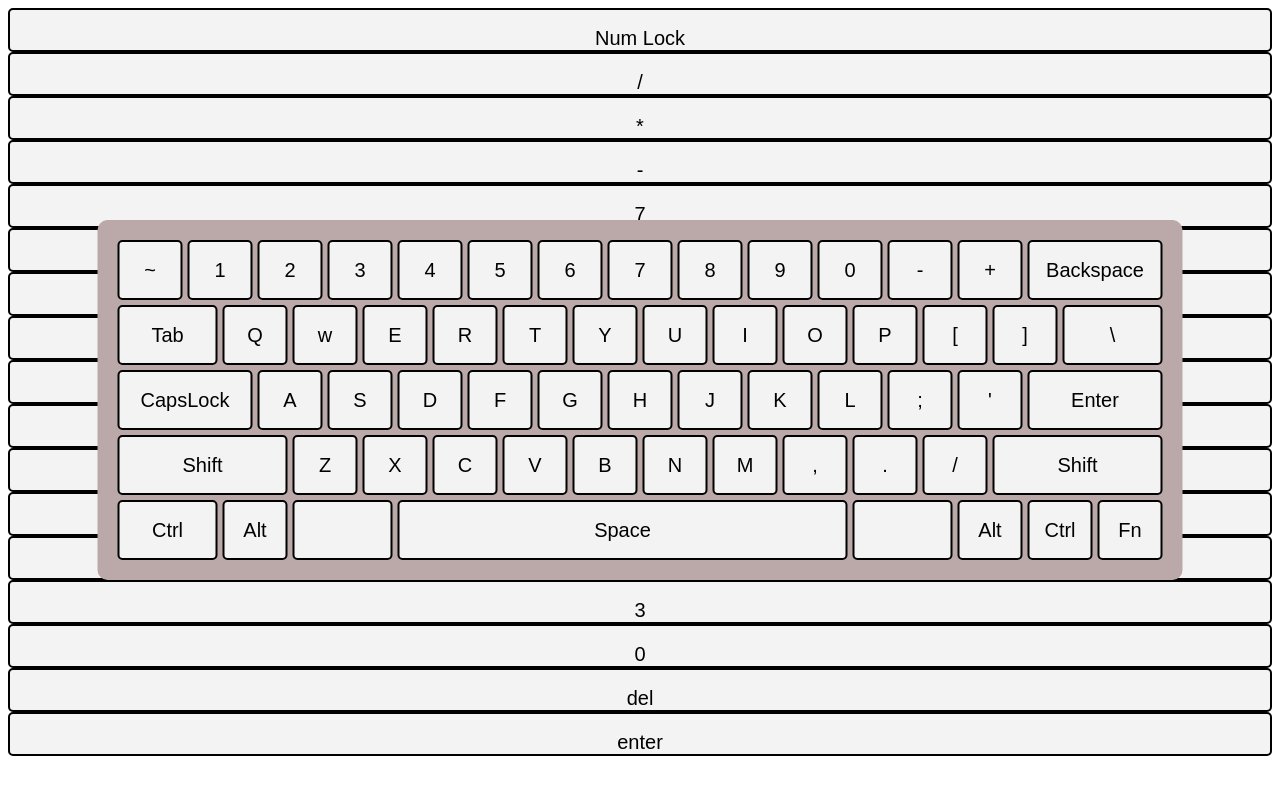
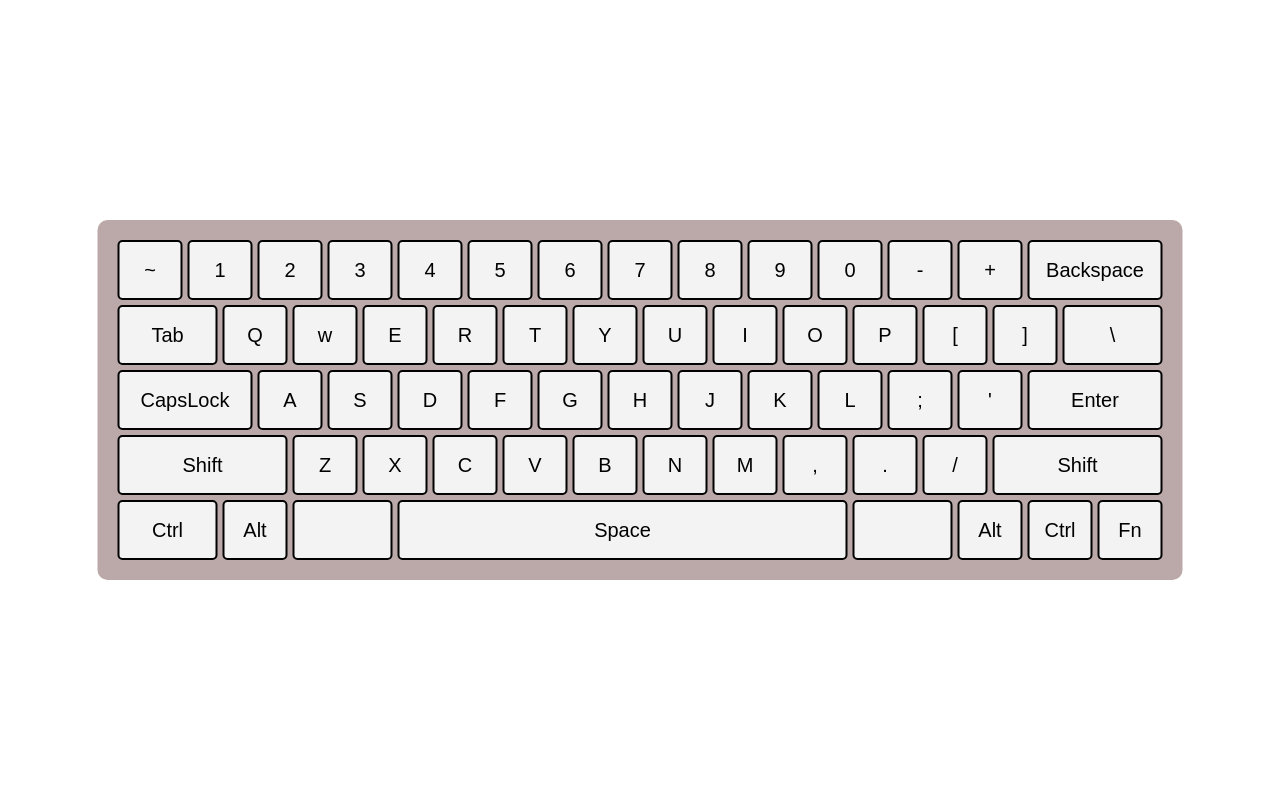
Before and after one commit to diyorkamolov/test-101, a plain HTML site: page keyboard/keyboard.html in a window 1280 px wide. Drawn offline with Linux system fonts and the light colour scheme.

Commit message:
first commit

```diff
--- a/keyboard/keyboard.html
+++ b/keyboard/keyboard.html
@@ -81,25 +81,6 @@
 
 
             </div>
-            <div class="keyboard2">
-                <div class="key">Num Lock</div>
-                <div class="key">/</div>
-                <div class="key">*</div>
-                <div class="key">-</div>
-                <div class="key">7</div>
-                <div class="key">8</div>
-                <div class="key">9</div>
-                <div class="key plus">+</div>
-                <div class="key">4</div>
-                <div class="key">5</div>
-                <div class="key">6</div>
-                <div class="key">1</div>
-                <div class="key">2</div>
-                <div class="key">3</div>
-                <div class="key zero">0</div>
-                <div class="key">del</div>
-                <div class="key enter">enter</div>
-             </div>
 
        </body>
 
--- a/script.js
+++ /dev/null
@@ -1 +0,0 @@
-console.log("Hello Git")
```
Also changed, not shown: 2 other files.
